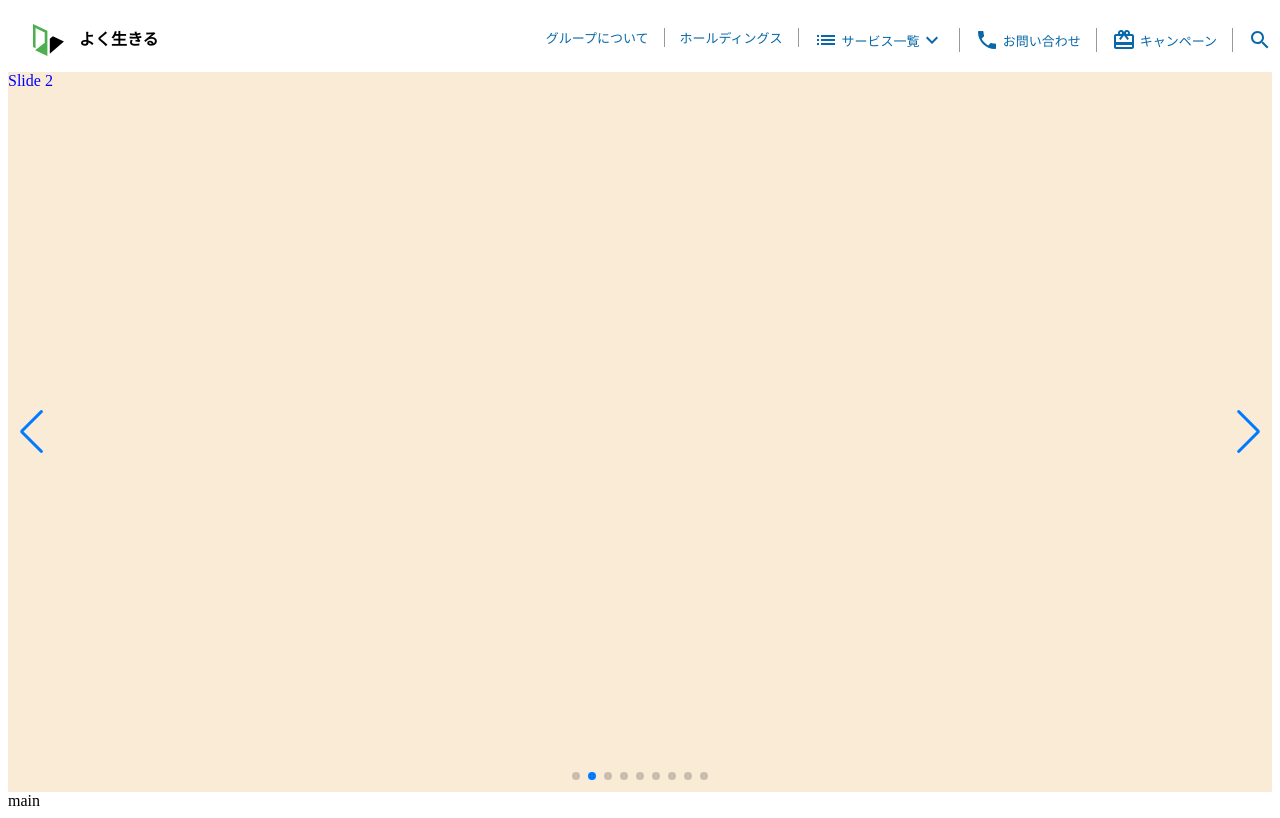
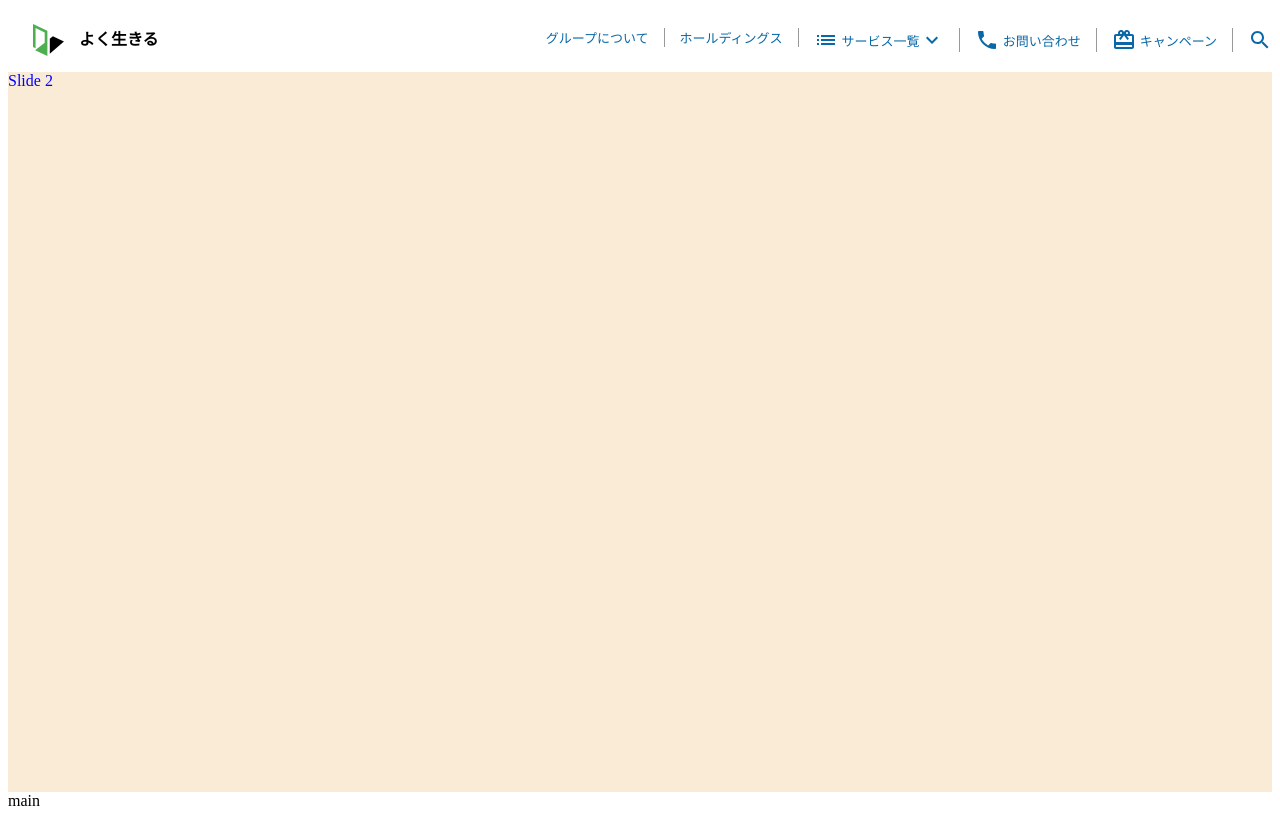
Before and after one commit to masui-maho-mwz/page-design-gallery-2, a Next.js app: page /mega-menu-header in a window 1280 px wide. Built offline with nearby package versions, Linux system fonts and the light colour scheme.

Commit message:
fix: スライダーから不要なページネーションとナビゲーションを削除

```diff
--- a/src/app/mega-menu-header/slider/index.tsx
+++ b/src/app/mega-menu-header/slider/index.tsx
@@ -23,10 +23,6 @@ export const Slider = () => {
           delay: 2500,
           disableOnInteraction: false,
         }}
-        pagination={{
-          clickable: true,
-        }}
-        navigation={true}
         modules={[Autoplay, Pagination, Navigation]}
       >
         <SwiperSlide className={styles.items}>Slide 1</SwiperSlide>
```
